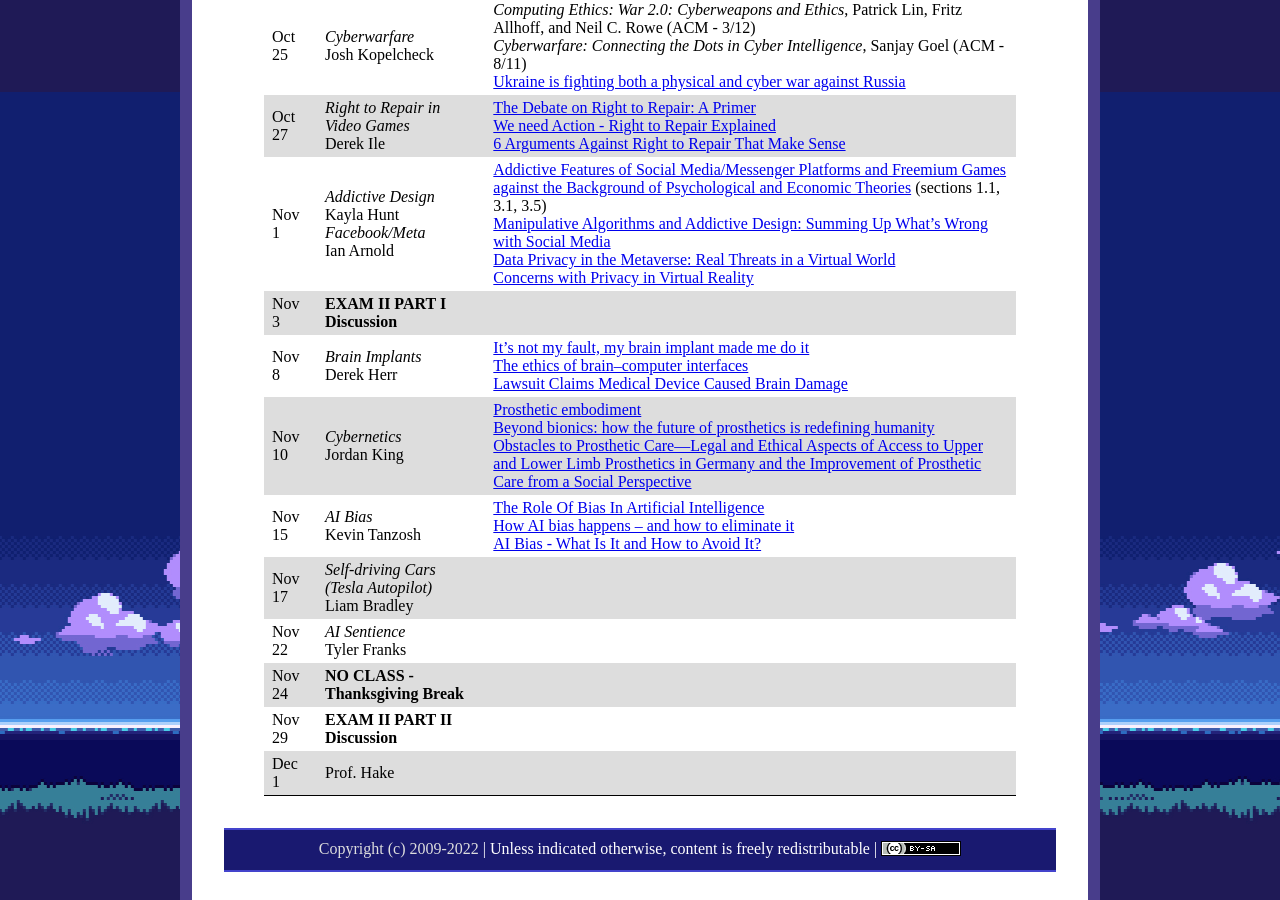
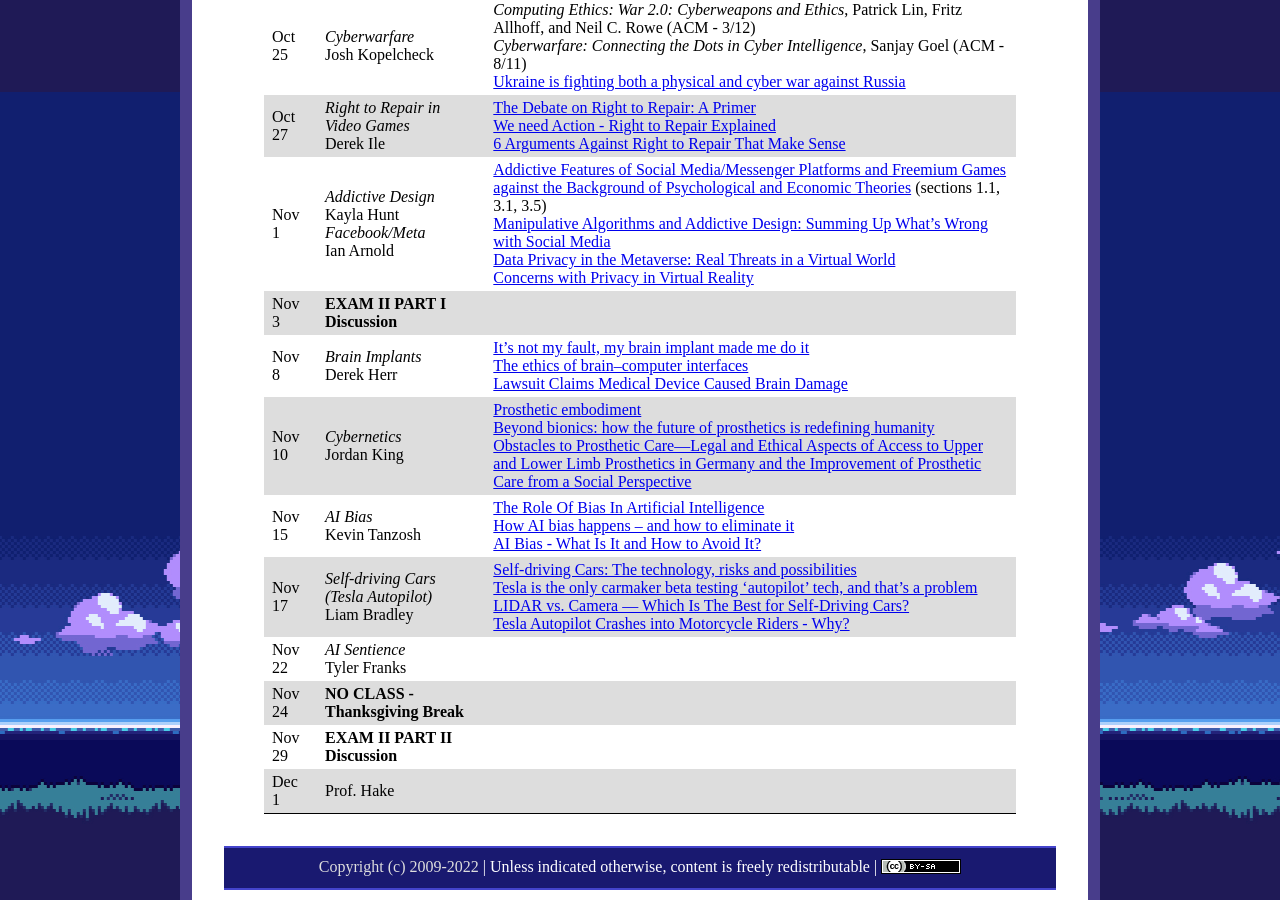
Before and after one commit to ycpcs/cs456-fall2022, a Jekyll site: the page built from schedule/index.md, in a window 1280 px wide and 900 px high, scrolled down 1708 px. Built offline with Jekyll 4.4.1, drawn with Linux system fonts in a browser that asks for light colours.

Commit message:
add Liam’s articles
add Liam’s articles

```diff
--- a/schedule/index.md
+++ b/schedule/index.md
@@ -39,7 +39,7 @@ All reading materials can be accessed via [Schmidt Library](http://library.ycp.e
 > Nov 8   | *Brain Implants* <br /> Derek Herr | [It’s not my fault, my brain implant made me do it](https://theconversation.com/its-not-my-fault-my-brain-implant-made-me-do-it-91040) <br /> [The ethics of brain–computer interfaces](https://www.nature.com/articles/d41586-019-02214-2) <br /> [Lawsuit Claims Medical Device Caused Brain Damage](https://www.mddionline.com/lawsuit-claims-medical-device-caused-brain-damage) |
 > Nov 10  | *Cybernetics* <br /> Jordan King | [Prosthetic embodiment](https://link.springer.com/article/10.1007/s11229-019-02472-7) <br /> [Beyond bionics: how the future of prosthetics is redefining humanity](https://youtu.be/GgTwa3CPrIE) <br /> [Obstacles to Prosthetic Care—Legal and Ethical Aspects of Access to Upper and Lower Limb Prosthetics in Germany and the Improvement of Prosthetic Care from a Social Perspective](https://www.mdpi.com/2075-4698/10/1/10/htm) |
 > Nov 15  | *AI Bias* <br /> Kevin Tanzosh | [The Role Of Bias In Artificial Intelligence](https://www.forbes.com/sites/forbestechcouncil/2021/02/04/the-role-of-bias-in-artificial-intelligence/?sh=14b4146579d8) <br /> [How AI bias happens – and how to eliminate it](https://www.healthcareitnews.com/news/how-ai-bias-happens-and-how-eliminate-it) <br /> [AI Bias - What Is It and How to Avoid It?](https://levity.ai/blog/ai-bias-how-to-avoid) |
-> Nov 17  | *Self-driving Cars (Tesla Autopilot)* <br /> Liam Bradley |  |
+> Nov 17  | *Self-driving Cars (Tesla Autopilot)* <br /> Liam Bradley | [Self-driving Cars: The technology, risks and possibilities](https://sitn.hms.harvard.edu/flash/2017/self-driving-cars-technology-risks-possibilities/) <br /> [Tesla is the only carmaker beta testing 'autopilot' tech, and that's a problem](https://mashable.com/article/tesla-beta-testing-autopilot-on-public) <br /> [LIDAR vs. Camera — Which Is The Best for Self-Driving Cars?](https://medium.com/0xmachina/lidar-vs-camera-which-is-the-best-for-self-driving-cars-9335b684f8d) <br /> [Tesla Autopilot Crashes into Motorcycle Riders - Why?](https://youtu.be/yRdzIs4FJJg) |
 > Nov 22  | *AI Sentience* <br /> Tyler Franks |  |
 > Nov 24  | **NO CLASS - Thanksgiving Break** |  |
 > Nov 29  | **EXAM II PART II Discussion** |  |
```
